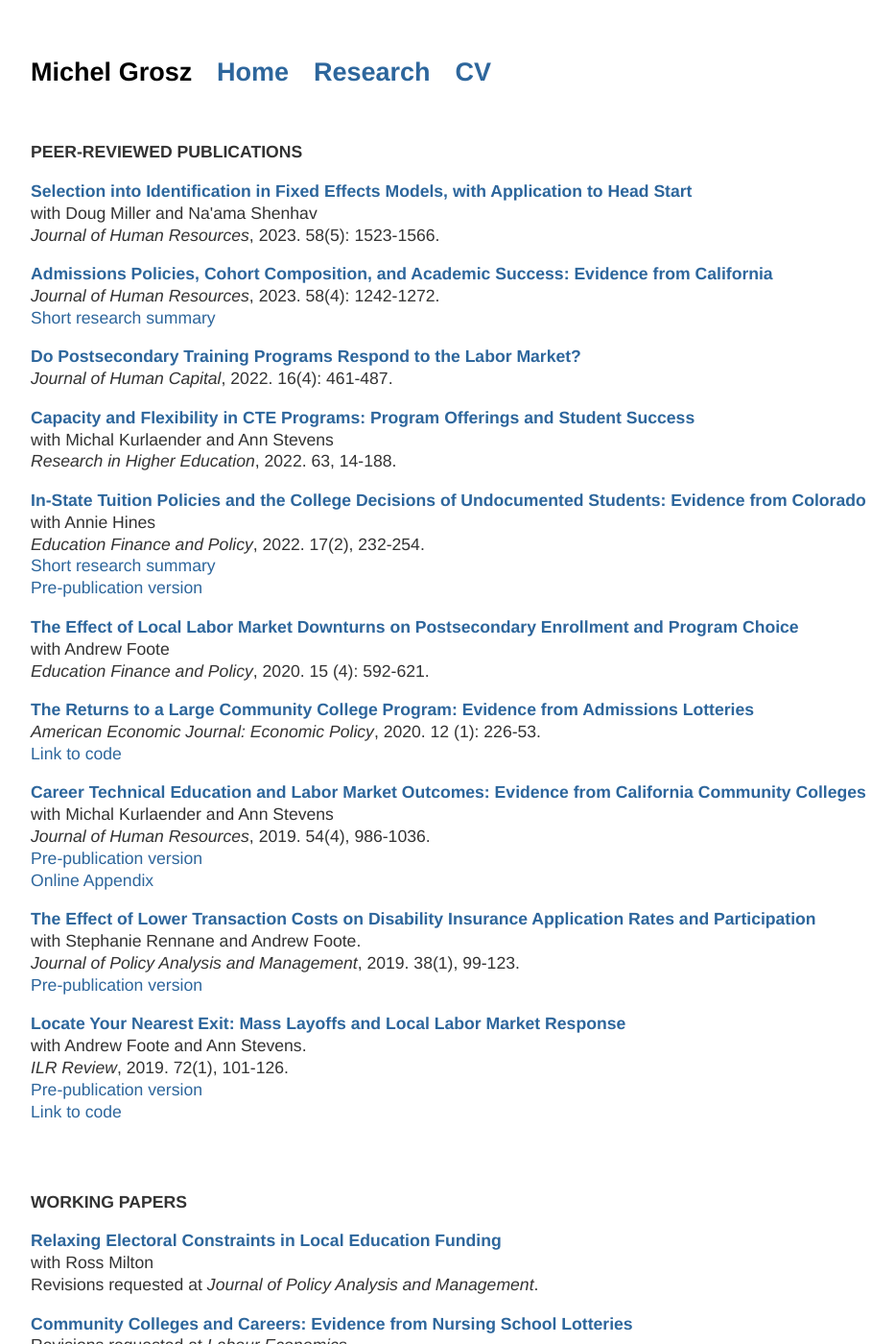
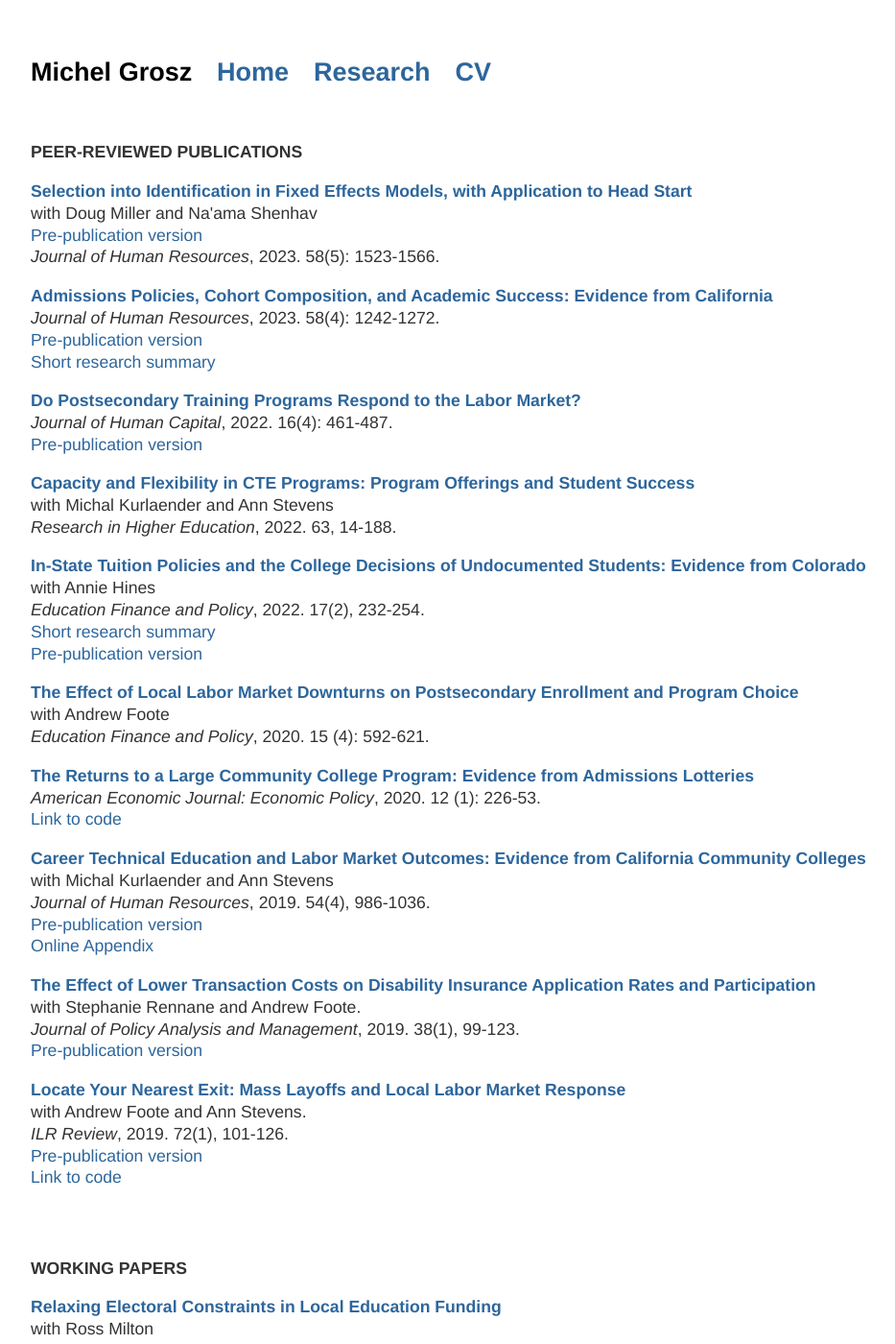
Before and after one commit to mzgrosz/mzgrosz.github.io, a Jekyll site: the page built from research/index.html, in a window 1280 px wide and 1400 px high. Shown: the whole window at 96% size, without its empty margins (160-1093 px from the left). Built offline with Jekyll 4.4.1, drawn with Linux system fonts in a browser that asks for light colours; some of the changed text lies outside the part shown.

Commit message:
Update index.html

```diff
--- a/research/index.html
+++ b/research/index.html
@@ -11,17 +11,20 @@ title: Michel Grosz
 
 <p><b><a href="https://jhr.uwpress.org/content/58/5/1523.full">Selection into Identification in Fixed Effects Models, with Application to Head Start</a></b><br>
 	with Doug Miller and Na&#39;ama Shenhav <br>
+	<a href="https://www.nber.org/papers/w26174"> Pre-publication version</a><br>
 	<em> Journal of Human Resources</em>, 2023. 58(5): 1523-1566.<br>
 	</p>
 
 
 <p><b><a href="http://jhr.uwpress.org/content/early/2021/05/04/jhr.59.2.0820-11131R3.full.pdf+html">Admissions Policies, Cohort Composition, and Academic Success: Evidence from California</a></b>  <br>
 	<em>Journal of Human Resources</em>, 2023. 58(4): 1242-1272. <br>
+	<a href="https://edworkingpapers.com/sites/default/files/ai21-356.pdf"> Pre-publication version</a><br>
 	<a href="https://mzgrosz.github.io/research/grosz_adnlott_onepager.pdf">Short research summary</a><br>
 	</p>
 
 <p><b><a href="https://www.journals.uchicago.edu/doi/10.1086/722264">Do Postsecondary Training Programs Respond to the Labor Market?</a>  </b><br>
 	<em>Journal of Human Capital</em>, 2022. 16(4): 461-487.<br>
+	<a href="https://www.ftc.gov/system/files/documents/reports/do-postsecondary-training-programs-respond-changes-labor-market/working_paper_343.pdf"> Pre-publication version</a><br>
 	<!--Op-eds/Briefs: <a href="https://www.insidehighered.com/views/2019/07/10/community-colleges-should-be-more-responsive-labor-market-changes-opinion">Inside Higher Ed</a>
 	<br>
 	--></p>
@@ -99,7 +102,7 @@ Revisions requested at <em> Journal of Policy Analysis and Management</em>.</p>
 
 <p><b><a href="https://papers.ssrn.com/sol3/papers.cfm?abstract_id=4076428">Fraud Across Borders</a> </b><br>
 	with Devesh Raval <br>
-	Under Review.</p>
+	Under review.</p>
 
 
 <p><b><a href="https://mzgrosz.github.io/research/gr_website_draft_230411.pdf">Hassle Costs and  Consumer Voices: Evidence from a Website Redesign</a></b> <br>
```
